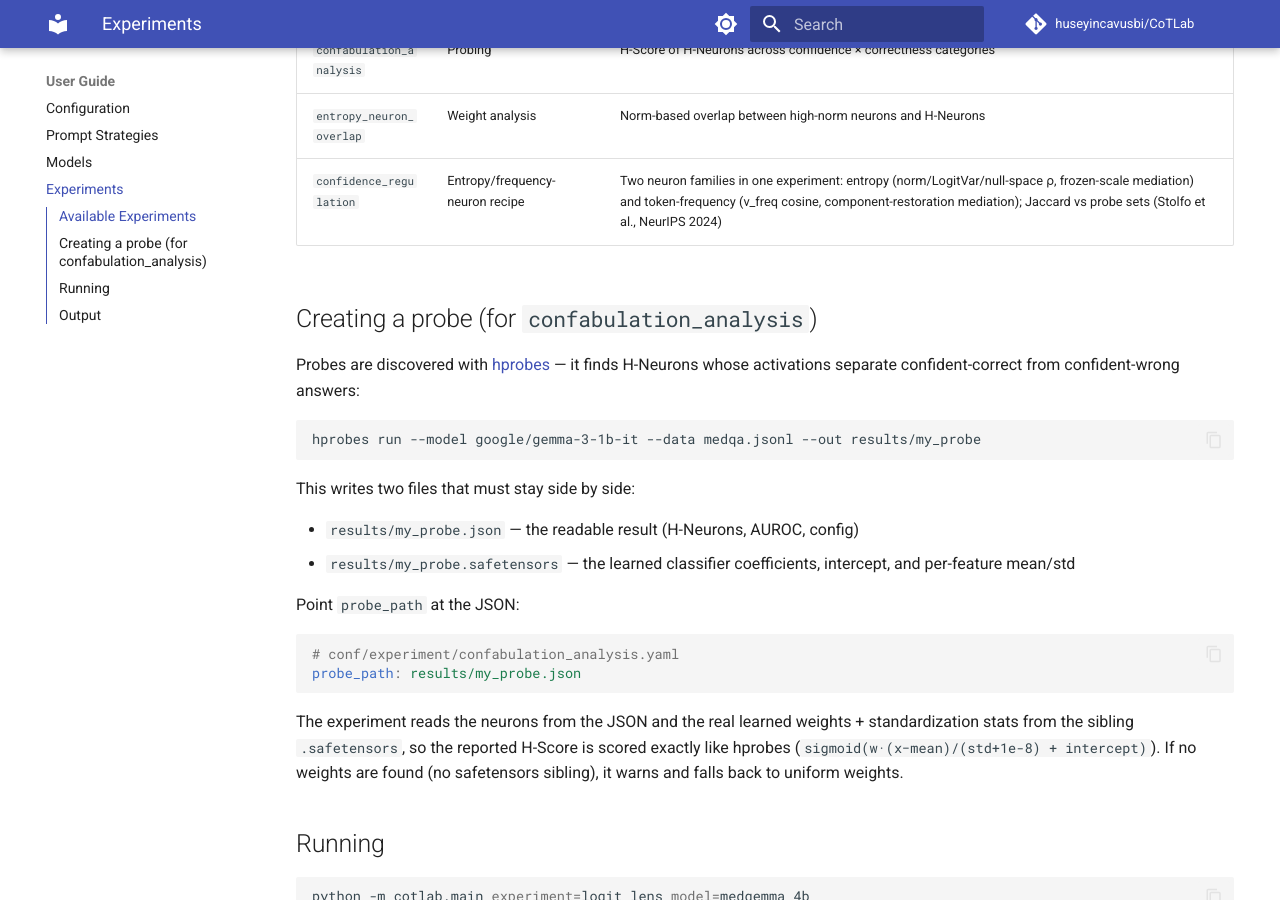
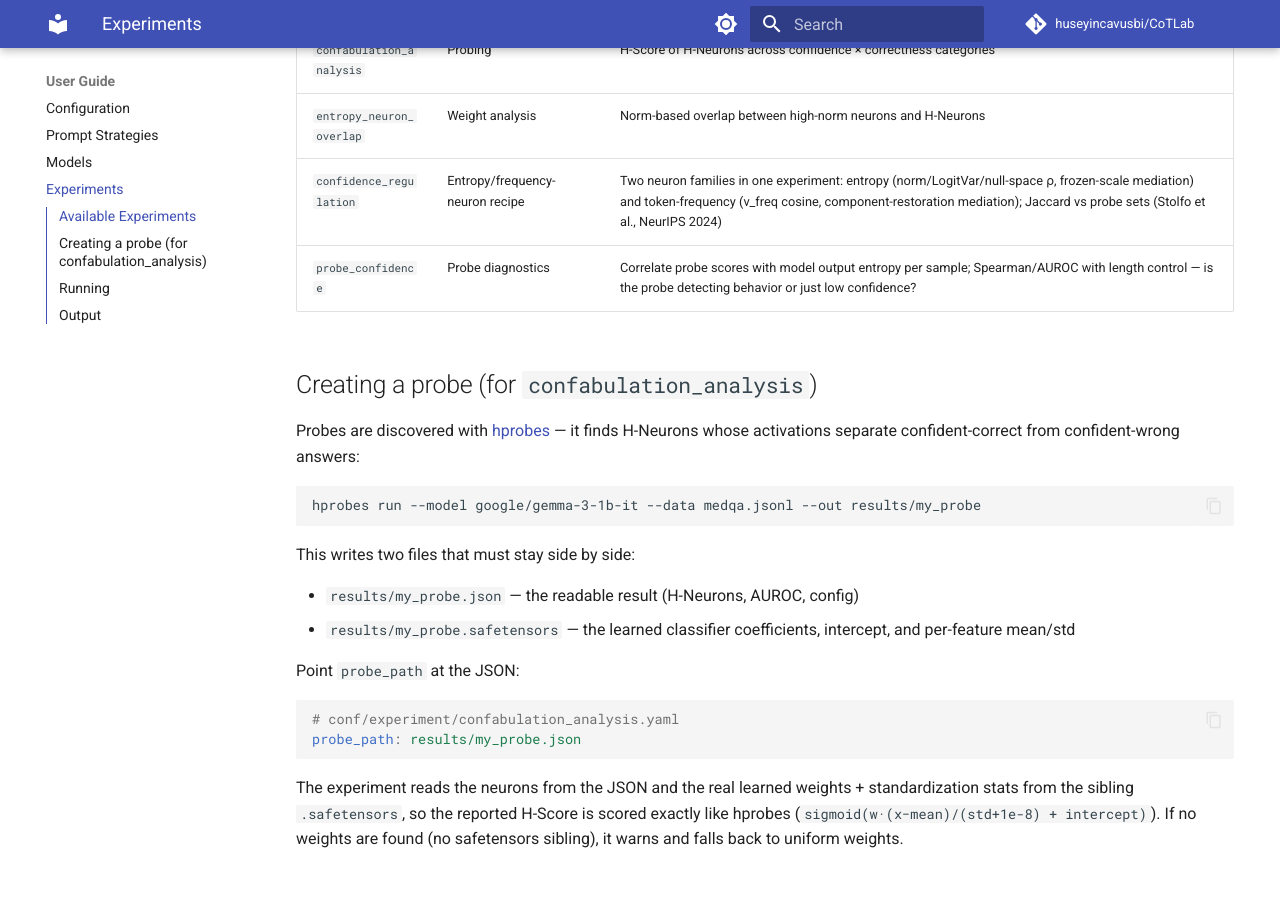
Before and after one commit to huseyincavusbi/CoTLab, an MkDocs documentation site: the page built from docs/guide/experiments.md, in a window 1280 px wide and 900 px high, scrolled down 900 px. Built offline with MkDocs 1.6.1 and Material for MkDocs 9.7.7, drawn with Linux system fonts in a browser that asks for light colours; comment, search, counter and statistics services are not loaded.

Commit message:
docs: add probe-confidence experiment to guide

```diff
--- a/docs/guide/experiments.md
+++ b/docs/guide/experiments.md
@@ -18,6 +18,7 @@
 | `confabulation_analysis` | Probing | H-Score of H-Neurons across confidence × correctness categories |
 | `entropy_neuron_overlap` | Weight analysis | Norm-based overlap between high-norm neurons and H-Neurons |
 | `confidence_regulation` | Entropy/frequency-neuron recipe | Two neuron families in one experiment: entropy (norm/LogitVar/null-space ρ, frozen-scale mediation) and token-frequency (v_freq cosine, component-restoration mediation); Jaccard vs probe sets (Stolfo et al., NeurIPS 2024) |
+| `probe_confidence` | Probe diagnostics | Correlate probe scores with model output entropy per sample; Spearman/AUROC with length control — is the probe detecting behavior or just low confidence? |
 
 ## Creating a probe (for `confabulation_analysis`)
 
```
